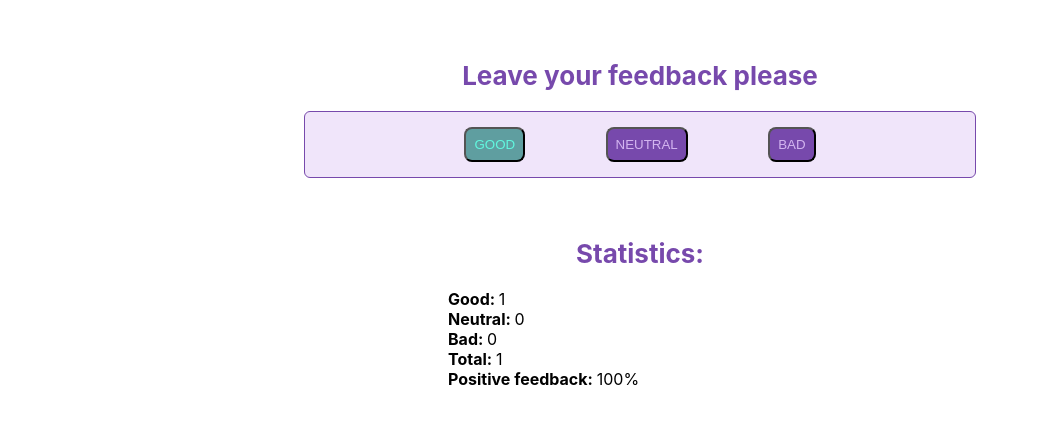
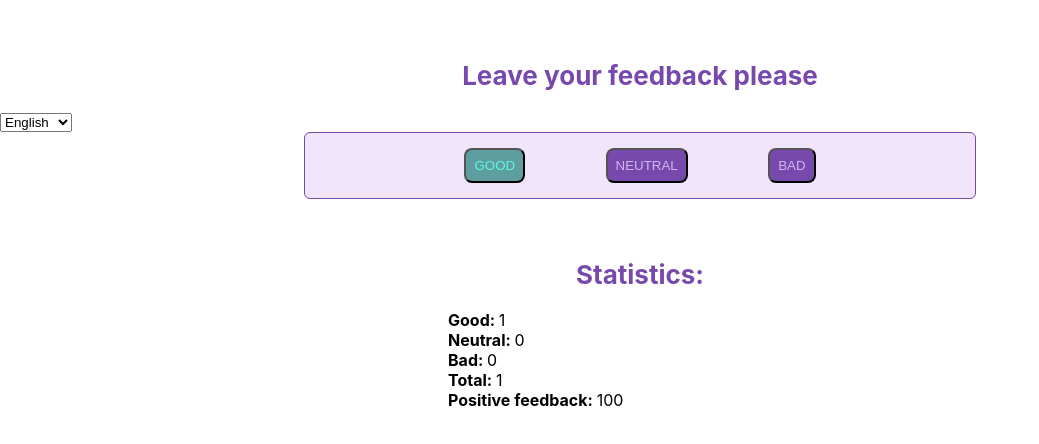
Before and after one commit to tatidan/goit-react-hw-02-feedback, a React (Create React App) app: page / in a window 1280 px wide. Both pictures are taken after a click on the button "GOOD". Shown: the top 444 px of the page, without its empty margins (0-1039 px from the left). Built offline with nearby package versions, Linux system fonts and the light colour scheme.

Commit message:
languages added

```diff
--- a/src/components/feedbackOptions/FeedbackOptions.js
+++ b/src/components/feedbackOptions/FeedbackOptions.js
@@ -1,18 +1,14 @@
 import React from "react";
 
-const FeedbackOptions = ({ onLeaveFeedback }) => {
+const FeedbackOptions = ({ options, onLeaveFeedback }) => {
   return (
     <div className="feedbackOptions">
       <div className="counterControls">
-        <button type="button" name="good" onClick={onLeaveFeedback}>
-          good
-        </button>
-        <button type="button" name="neutral" onClick={onLeaveFeedback}>
-          neutral
-        </button>
-        <button type="button" name="bad" onClick={onLeaveFeedback}>
-          bad
-        </button>
+        {options.map(({ name, title }) => (
+          <button type="button" name={name} onClick={onLeaveFeedback}>
+            {title}
+          </button>
+        ))}
       </div>
     </div>
   );
--- a/src/components/main/Main.js
+++ b/src/components/main/Main.js
@@ -3,12 +3,21 @@ import FeedbackOptions from "../feedbackOptions/FeedbackOptions";
 import Statistics from "../statistics/Statistics";
 import Section from "../section/Section";
 import "./Main.css";
+import data from "../../data";
+
+const { options, statsOptions, titleOptions } = data;
 
 class Main extends Component {
   state = {
     good: 0,
     neutral: 0,
     bad: 0,
+    language: "en",
+  };
+
+  handleLangChange = (e) => {
+    const { value } = e.target;
+    this.setState({ language: value });
   };
 
   handleGoodFeedback = (e) => {
@@ -19,8 +28,10 @@ class Main extends Component {
     });
   };
 
-  countTotalFeedback = () =>
-    this.state.good + this.state.neutral + this.state.bad;
+  countTotalFeedback = () => {
+    const { good, neutral, bad } = this.state;
+    return good + neutral + bad;
+  };
 
   countPositiveFeedbackPercentage = () =>
     Math.ceil((this.state.good / this.countTotalFeedback()) * 100);
@@ -28,17 +39,30 @@ class Main extends Component {
   render() {
     return (
       <>
-        <Section className="sectionTitle" title="Leave your feedback please">
+        <Section
+          className="sectionTitle"
+          title={titleOptions[this.state.language].feedback}
+        >
+          <select name="language" onChange={this.handleLangChange}>
+            <option value="en">English</option>
+            <option value="ru">Русский</option>
+          </select>
+
           <FeedbackOptions
-            options={this.state}
+            options={options[this.state.language]}
             onLeaveFeedback={this.handleGoodFeedback}
           />
         </Section>
-        <Section className="sectionTitle" title="Statistics:">
+        <Section
+          className="sectionTitle"
+          title={titleOptions[this.state.language].stats}
+        >
           <Statistics
             good={this.state.good}
             neutral={this.state.neutral}
             bad={this.state.bad}
+            values={this.state}
+            statsOptions={statsOptions[this.state.language]}
             countTotalFeedback={this.countTotalFeedback}
             countPositiveFeedbackPercentage={
               this.countPositiveFeedbackPercentage
--- a/src/components/statistics/Statistics.js
+++ b/src/components/statistics/Statistics.js
@@ -4,18 +4,57 @@ import Notification from "./Notification";
 const Statistics = ({
   countTotalFeedback,
   countPositiveFeedbackPercentage,
-  good,
-  neutral,
-  bad,
+  // good,
+  // neutral,
+  // bad,
+  values,
+  // options,
+  statsOptions,
 }) => {
   const total = countTotalFeedback();
-  const posFeedbackPercent = countPositiveFeedbackPercentage();
+  // const posFeedbackPercent = countPositiveFeedbackPercentage();
+
+  // const totalOptions = {
+  //   values,
+  //   statOptions,
+  // }
+
+  const totalOptions = statsOptions.map((option) => {
+    let value = 0;
+    // if (option.name === "total") {
+    //   value = countTotalFeedback();
+    // }
+    // else if
+
+    switch (option.name) {
+      case "total":
+        value = countTotalFeedback();
+        break;
+      case "feedback":
+        value = countPositiveFeedbackPercentage();
+        break;
+      default:
+        value = values[option.name];
+    }
+
+    return {
+      ...option,
+      value,
+    };
+  });
 
   return (
     <>
       {total ? (
         <ul className="statsList">
-          <li className="statsListItem">
+          {totalOptions.map(({ title, name, value }) => (
+            <li className="statsListItem">
+              <b>{title}: </b>
+              {value}
+            </li>
+          ))}
+
+          {/* <li className="statsListItem">
             <b>Good: </b>
             {good}
           </li>
@@ -34,7 +73,7 @@ const Statistics = ({
           <li className="statsListItem">
             <b>Positive feedback: </b>
             {posFeedbackPercent}%
-          </li>
+          </li> */}
         </ul>
       ) : (
         <Notification message="No feedback given yet" />
--- /dev/null
+++ b/src/data/index.js
@@ -0,0 +1,6 @@
+import options from "./options.json";
+import statsOptions from "./statsOptions.json";
+import titleOptions from "./titleOptions.json";
+
+const data = { options, statsOptions, titleOptions };
+export default data;
--- /dev/null
+++ b/src/data/options.json
@@ -0,0 +1,8 @@
+{
+  "en": [{ "name": "good", "title": "Good" }, { "name": "neutral", "title": "Neutral" }, { "name": "bad", "title": "Bad" }],
+  "ru": [
+    { "name": "good", "title": "Отлично" },
+    { "name": "neutral", "title": "Нормально" },
+    { "name": "bad", "title": "Плохо" }
+  ]
+}
--- /dev/null
+++ b/src/data/statsOptions.json
@@ -0,0 +1,16 @@
+{
+  "en": [
+    { "name": "good", "title": "Good" },
+    { "name": "neutral", "title": "Neutral" },
+    { "name": "bad", "title": "Bad" },
+    { "name": "total", "title": "Total" },
+    { "name": "feedback", "title": "Positive feedback" }
+  ],
+  "ru": [
+    { "name": "good", "title": "Отлично" },
+    { "name": "neutral", "title": "Нормально" },
+    { "name": "bad", "title": "Плохо" },
+    { "name": "total", "title": "Итого" },
+    { "name": "feedback", "title": "Положительных отзывов" }
+  ]
+}
--- /dev/null
+++ b/src/data/titleOptions.json
@@ -0,0 +1,5 @@
+{
+  "en": { "feedback": "Leave your feedback please", "stats": "Statistics:" },
+
+  "ru": { "feedback": "Оставьте свой фидбек", "stats": "Статистика:" }
+}
```
Also changed, not shown: src/icons/header/sprite.svg (added).
